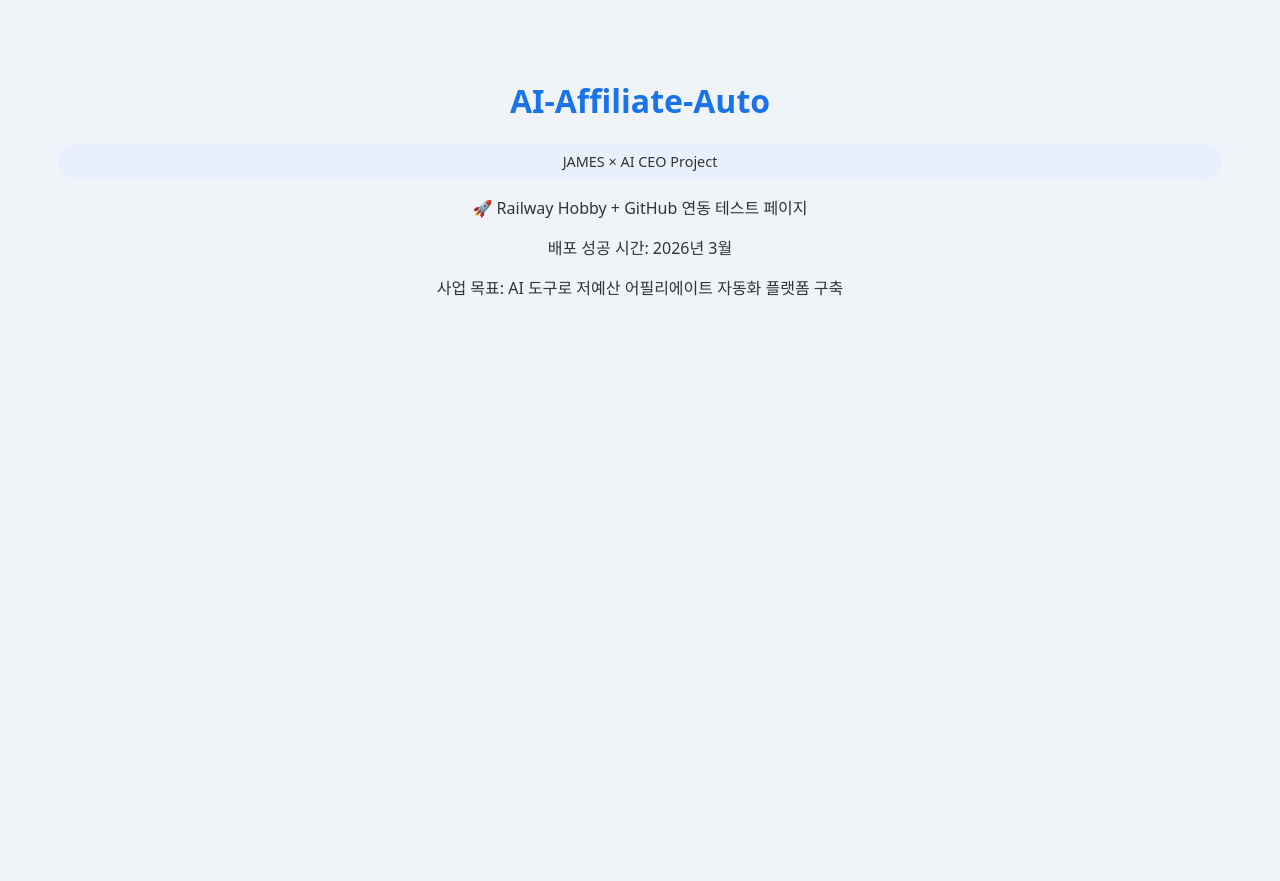
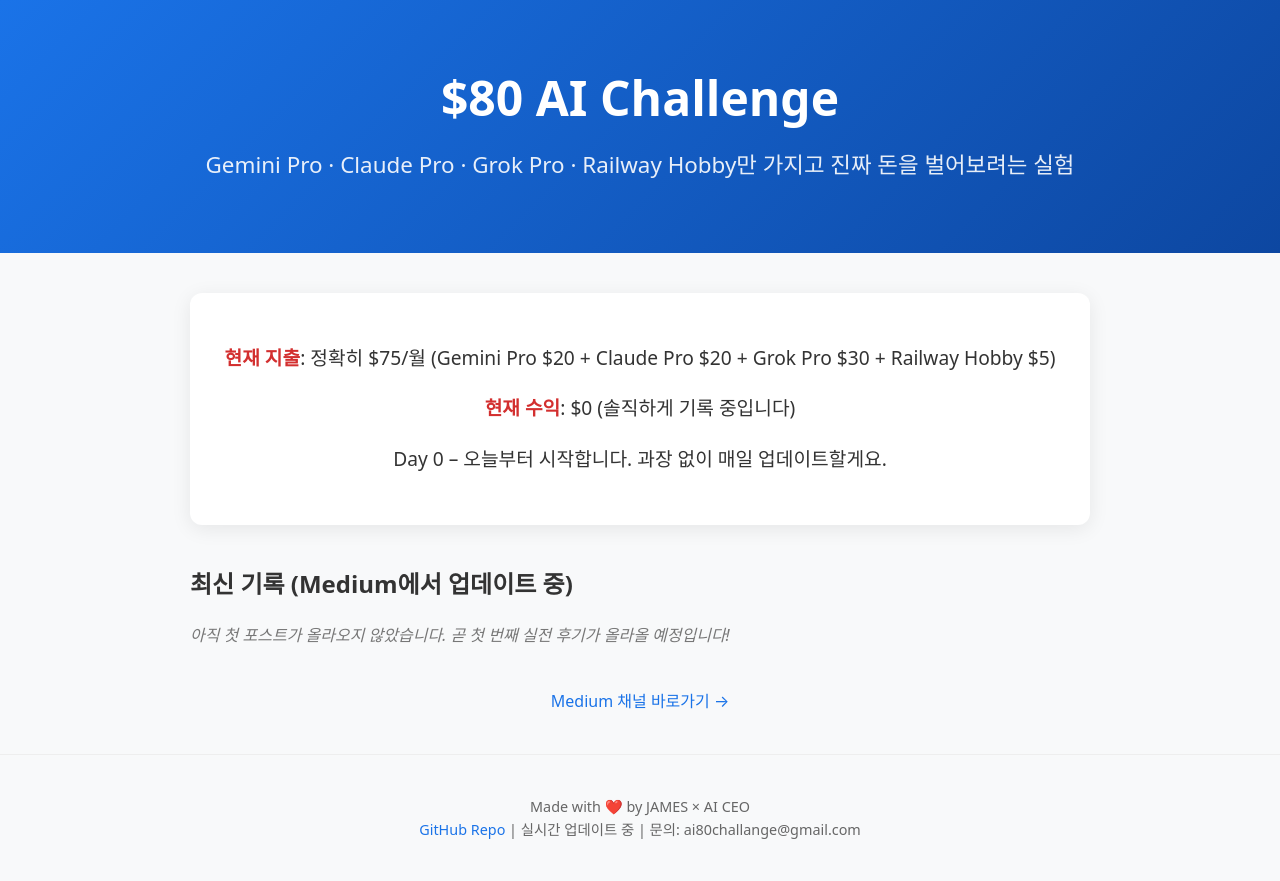
Before and after one commit to koreafintech/AI-Affiliate-Auto, a website: page index.html in a window 1280 px wide. Before the commit the page ends 800 px from the top, so only its background shows below. Drawn offline with Linux system fonts and the light colour scheme.

Commit message:
Update index.html

```diff
--- a/index.html
+++ b/index.html
@@ -3,18 +3,52 @@
 <head>
   <meta charset="UTF-8">
   <meta name="viewport" content="width=device-width, initial-scale=1.0">
-  <title>AI Affiliate Auto - MVP Test</title>
+  <meta name="description" content="$80 AI Challenge - 월 $80(Pro AI 3개 + Railway)만으로 어필리에이트 사업 시작한 실전 기록. 실패도 솔직히 씁니다.">
+  <title>$80 AI Challenge - 실전 기록 중</title>
   <style>
-    body { font-family: system-ui, sans-serif; text-align: center; padding: 50px; background: #f0f4f8; color: #333; }
-    h1 { color: #1a73e8; }
-    .tag { background: #e8f0fe; padding: 8px 16px; border-radius: 20px; font-size: 0.9em; }
+    body { font-family: system-ui, -apple-system, sans-serif; margin: 0; padding: 0; background: #f8f9fa; color: #333; line-height: 1.6; }
+    header { background: linear-gradient(135deg, #1a73e8, #0d47a1); color: white; text-align: center; padding: 60px 20px; }
+    h1 { margin: 0; font-size: 3rem; }
+    .subtitle { font-size: 1.4rem; margin: 10px 0; opacity: 0.9; }
+    .container { max-width: 900px; margin: 40px auto; padding: 0 20px; }
+    .status-box { background: white; border-radius: 12px; box-shadow: 0 4px 20px rgba(0,0,0,0.08); padding: 30px; margin-bottom: 40px; text-align: center; }
+    .status-item { margin: 20px 0; font-size: 1.2rem; }
+    .status-item strong { color: #d32f2f; }
+    .coming-soon { color: #777; font-style: italic; }
+    footer { text-align: center; padding: 40px 20px; color: #666; font-size: 0.9rem; border-top: 1px solid #eee; }
+    a { color: #1a73e8; text-decoration: none; }
+    a:hover { text-decoration: underline; }
   </style>
 </head>
 <body>
-  <h1>AI-Affiliate-Auto</h1>
-  <p class="tag">JAMES × AI CEO Project</p>
-  <p>🚀 Railway Hobby + GitHub 연동 테스트 페이지</p>
-  <p>배포 성공 시간: 2026년 3월</p>
-  <p>사업 목표: AI 도구로 저예산 어필리에이트 자동화 플랫폼 구축</p>
+  <header>
+    <h1>$80 AI Challenge</h1>
+    <p class="subtitle">Gemini Pro · Claude Pro · Grok Pro · Railway Hobby만 가지고 진짜 돈을 벌어보려는 실험</p>
+  </header>
+
+  <div class="container">
+    <div class="status-box">
+      <div class="status-item">
+        <strong>현재 지출</strong>: 정확히 $75/월 (Gemini Pro $20 + Claude Pro $20 + Grok Pro $30 + Railway Hobby $5)
+      </div>
+      <div class="status-item">
+        <strong>현재 수익</strong>: $0 (솔직하게 기록 중입니다)
+      </div>
+      <div class="status-item">
+        Day 0 – 오늘부터 시작합니다. 과장 없이 매일 업데이트할게요.
+      </div>
+    </div>
+
+    <h2>최신 기록 (Medium에서 업데이트 중)</h2>
+    <p class="coming-soon">아직 첫 포스트가 올라오지 않았습니다. 곧 첫 번째 실전 후기가 올라올 예정입니다!</p>
+    <p style="text-align:center; margin-top:40px;">
+      <a href="https://medium.com/@ai80challenge" target="_blank">Medium 채널 바로가기 →</a>
+    </p>
+  </div>
+
+  <footer>
+    Made with ❤️ by JAMES × AI CEO<br>
+    <a href="https://github.com/koreafintech/AI-Affiliate-Auto" target="_blank">GitHub Repo</a> | 실시간 업데이트 중 | 문의: ai80challange@gmail.com
+  </footer>
 </body>
 </html>
```
